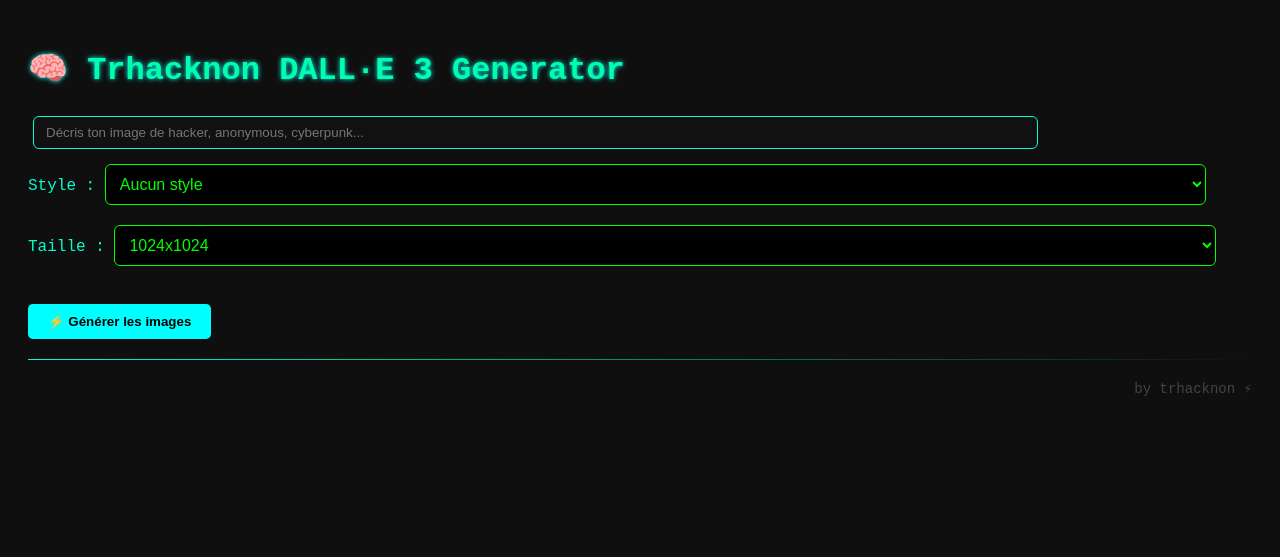
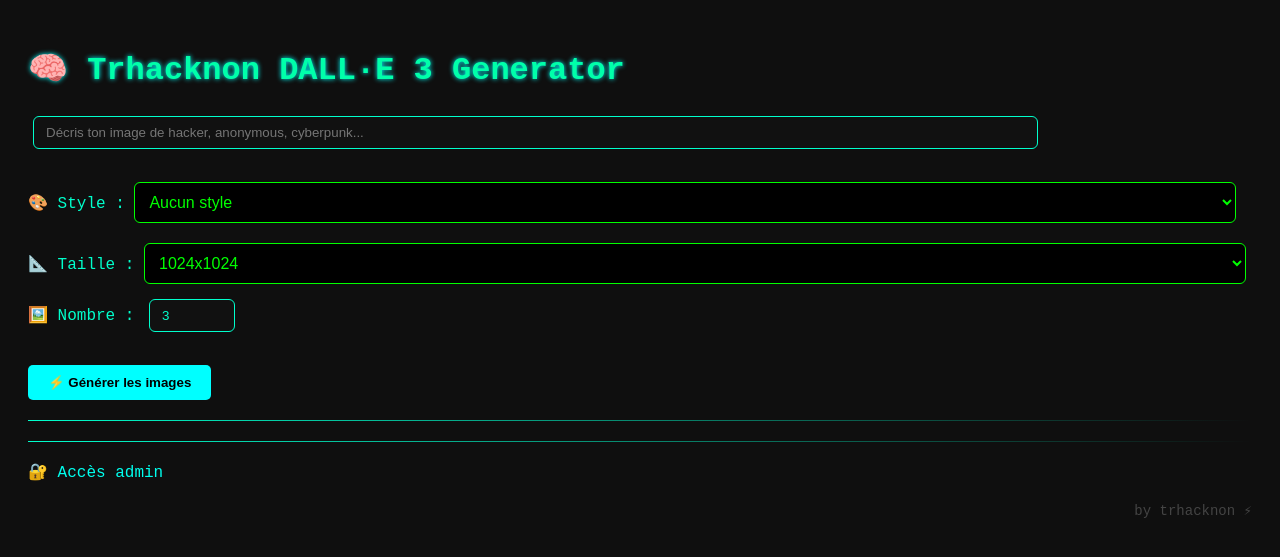
Before and after one commit to trh4ckn0n/dallgen, a Flask app: page / in a window 1280 px wide. Shown: the top 557 px of the page. Run offline with Flask 3, Linux system fonts and the light colour scheme.

Commit message:
Update index.html

```diff
--- a/templates/index.html
+++ b/templates/index.html
@@ -7,10 +7,12 @@
 </head>
 <body>
     <h1>🧠 Trhacknon DALL·E 3 Generator</h1>
+
     <form method="post">
         <input type="text" name="prompt" placeholder="Décris ton image de hacker, anonymous, cyberpunk..." required style="width:80%;">
-        <br>
-        <label>Style :</label>
+        <br><br>
+
+        <label>🎨 Style :</label>
         <select name="style">
             <option value="">Aucun style</option>
             <option value="cyberpunk">Cyberpunk</option>
@@ -19,12 +21,17 @@
             <option value="glitch art">Glitch Art</option>
             <option value="dark futuristic">Dark Futuristic</option>
         </select>
-        <label>Taille :</label>
+
+        <label>📐 Taille :</label>
         <select name="size">
             <option value="1024x1024">1024x1024</option>
             <option value="512x512">512x512</option>
             <option value="256x256">256x256</option>
         </select>
+
+        <label>🖼️ Nombre :</label>
+        <input type="number" name="n" min="1" max="5" value="3" style="width: 60px;">
+
         <br><br>
         <button type="submit">⚡ Générer les images</button>
     </form>
@@ -33,10 +40,19 @@
 
     {% if image_urls %}
         <h2>🖼️ Résultat</h2>
+        <div style="display: flex; flex-wrap: wrap; gap: 10px;">
         {% for url in image_urls %}
-            <img src="{{ url }}" width="300">
+            <div>
+                <img src="{{ url }}" width="300" alt="Generated image">
+            </div>
         {% endfor %}
+        </div>
     {% endif %}
+
+    <hr>
+    <div style="margin-top: 20px;">
+        <a href="{{ url_for('admin_login') }}">🔐 Accès admin</a>
+    </div>
 
     <div class="trhacknon-tag">by trhacknon ⚡</div>
 </body>
```
